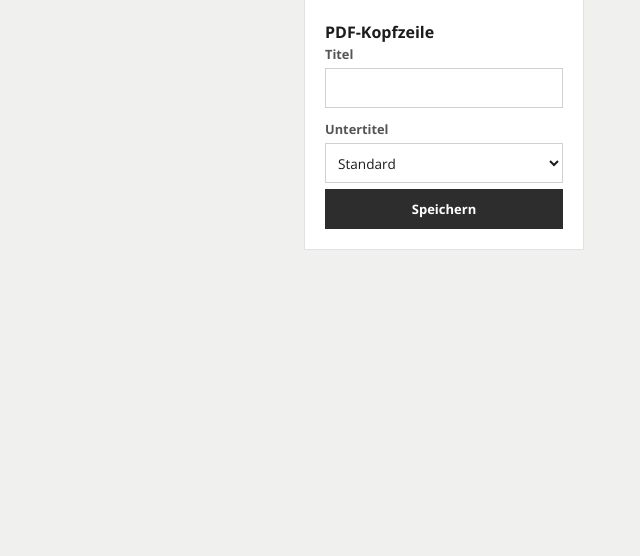
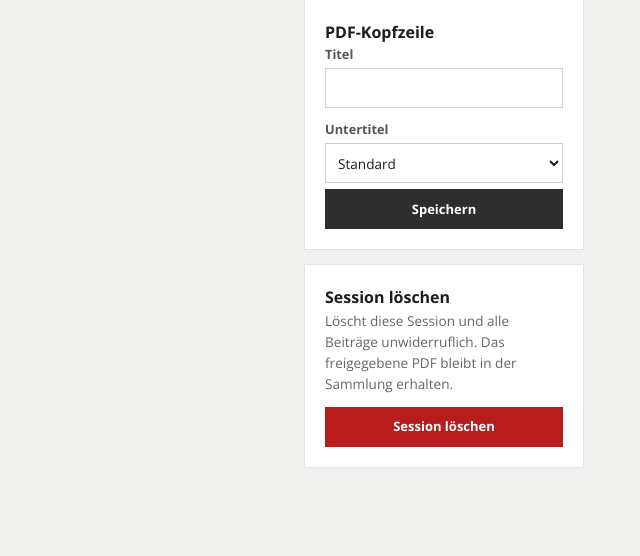
Before and after one commit to Lvkas184/Altklausuren, a Flask app: template templates/proto_session_moderation.html in a window 1280 px wide. Shown: the part 463-1019 px from the top of the page, without its empty margins (640-1280 px from the left). Before the commit the page ends 713 px from the top, so only its background shows below. Run offline with Flask 3, Linux system fonts and the light colour scheme; the template is opened without the code that fills it, so the values that code supplies are empty; the visitor is signed in with stand-in values (Sample User, id 1).

Commit message:
fix: Security hardening and proto-session delete feature
- Add delete proto-session route with confirm dialog
- Fix IDOR: validate contribution ownership before delete
- Add reopen guard: released sessions cannot be reopened
- Fix close session redirect (→ moderation, not subject detail)
- Move semester/reopen SQL to Catalog methods (no more raw _connect in routes)
- Fix empty custom subtitle falling back to standard (now → no subtitle)
- Add httponly flag to contributor cookie
- Limit contribution text to 50,000 chars
- Add get_proto_contribution_by_id, reopen_proto_session,
  update_proto_session_semester, delete_proto_session to Catalog

Co-Authored-By: Claude Sonnet 4.6 <noreply@anthropic.com>

```diff
--- a/app.py
+++ b/app.py
@@ -1041,7 +1041,7 @@ def proto_session_view(token: str):
     if not contributor_token:
         import secrets
         contributor_token = secrets.token_urlsafe(16)
-        resp.set_cookie(_CONTRIBUTOR_COOKIE, contributor_token, max_age=60 * 60 * 24 * 365, samesite="Lax")
+        resp.set_cookie(_CONTRIBUTOR_COOKIE, contributor_token, max_age=60 * 60 * 24 * 365, samesite="Lax", httponly=True)
     return resp
 
 
@@ -1054,6 +1054,7 @@ def proto_session_contribute(token: str):
     if not contributor_token:
         return {"ok": False, "error": "no contributor token"}, 400
     text = (request.json or {}).get("text", "") if request.is_json else request.form.get("text", "")
+    text = text[:50_000]
     catalog.upsert_proto_contribution(session["id"], contributor_token, text)
     return {"ok": True}
 
@@ -1065,10 +1066,7 @@ def update_proto_session_semester(subject_id: str, session_id: str):
     if not session or session["subject_id"] != subject_id:
         abort(404)
     semester = request.form.get("semester", "").strip()
-    with catalog._connect() as db:
-        db.execute("update proto_sessions set semester = ?, updated_at = ? where id = ?",
-                   (semester, datetime.now().isoformat(), session_id))
-        db.commit()
+    catalog.update_proto_session_semester(session_id, semester)
     return redirect(url_for("proto_session_moderation", subject_id=subject_id, session_id=session_id))
 
 
@@ -1083,7 +1081,7 @@ def update_proto_session_pdf_header(subject_id: str, session_id: str):
     if subtitle_mode == "none":
         pdf_subtitle = "__none__"
     elif subtitle_mode == "custom":
-        pdf_subtitle = request.form.get("pdf_subtitle", "").strip()
+        pdf_subtitle = request.form.get("pdf_subtitle", "").strip() or "__none__"
     else:
         pdf_subtitle = ""
     catalog.save_proto_session_pdf_header(session_id, pdf_title, pdf_subtitle)
@@ -1098,7 +1096,7 @@ def close_proto_session(subject_id: str, session_id: str):
         abort(404)
     catalog.close_proto_session(session_id)
     flash("Session geschlossen.", "success")
-    return redirect(url_for("subject_detail", subject_id=subject_id))
+    return redirect(url_for("proto_session_moderation", subject_id=subject_id, session_id=session_id))
 
 
 @app.post("/subjects/<subject_id>/sessions/<session_id>/reopen")
@@ -1107,10 +1105,10 @@ def reopen_proto_session(subject_id: str, session_id: str):
     session = catalog.get_proto_session_by_id(session_id)
     if not session or session["subject_id"] != subject_id:
         abort(404)
-    with catalog._connect() as db:
-        db.execute("update proto_sessions set status = 'open', updated_at = ? where id = ?",
-                   (datetime.now().isoformat(), session_id))
-        db.commit()
+    if session["status"] == "released":
+        flash("Freigegebene Sessions können nicht wieder geöffnet werden.", "error")
+        return redirect(url_for("proto_session_moderation", subject_id=subject_id, session_id=session_id))
+    catalog.reopen_proto_session(session_id)
     flash("Session wieder geöffnet.", "success")
     return redirect(url_for("proto_session_moderation", subject_id=subject_id, session_id=session_id))
 
@@ -1118,8 +1116,25 @@ def reopen_proto_session(subject_id: str, session_id: str):
 @app.post("/subjects/<subject_id>/sessions/<session_id>/contributions/<contribution_id>/delete")
 @require_role("editor")
 def delete_proto_contribution(subject_id: str, session_id: str, contribution_id: str):
+    session = catalog.get_proto_session_by_id(session_id)
+    if not session or session["subject_id"] != subject_id:
+        abort(404)
+    contribution = catalog.get_proto_contribution_by_id(contribution_id)
+    if not contribution or contribution["session_id"] != session_id:
+        abort(404)
     catalog.delete_proto_contribution(contribution_id)
     return redirect(url_for("proto_session_moderation", subject_id=subject_id, session_id=session_id))
+
+
+@app.post("/subjects/<subject_id>/sessions/<session_id>/delete")
+@require_role("editor")
+def delete_proto_session(subject_id: str, session_id: str):
+    session = catalog.get_proto_session_by_id(session_id)
+    if not session or session["subject_id"] != subject_id:
+        abort(404)
+    catalog.delete_proto_session(session_id)
+    flash("Protokoll-Session gelöscht.", "success")
+    return redirect(url_for("subject_detail", subject_id=subject_id))
 
 
 @app.get("/subjects/<subject_id>/sessions/<session_id>")
--- a/templates/proto_session_moderation.html
+++ b/templates/proto_session_moderation.html
@@ -137,6 +137,18 @@
               </form>
             </section>
           {% endif %}
+
+          <section class="panel">
+            <h2>Session löschen</h2>
+            <p style="font-size:0.85rem; color:#666; margin-bottom:0.75rem;">
+              Löscht diese Session und alle Beiträge unwiderruflich.
+              {% if session.status == 'released' %}Das freigegebene PDF bleibt in der Sammlung erhalten.{% endif %}
+            </p>
+            <form action="{{ url_for('delete_proto_session', subject_id=subject.id, session_id=session.id) }}" method="post"
+                  onsubmit="return confirm('Session wirklich löschen? Das kann nicht rückgängig gemacht werden.')">
+              <button class="danger" type="submit" style="width:100%;">Session löschen</button>
+            </form>
+          </section>
         </aside>
       </section>
     </main>
```
Also changed, not shown: storage.py (+28 -0 lines).
